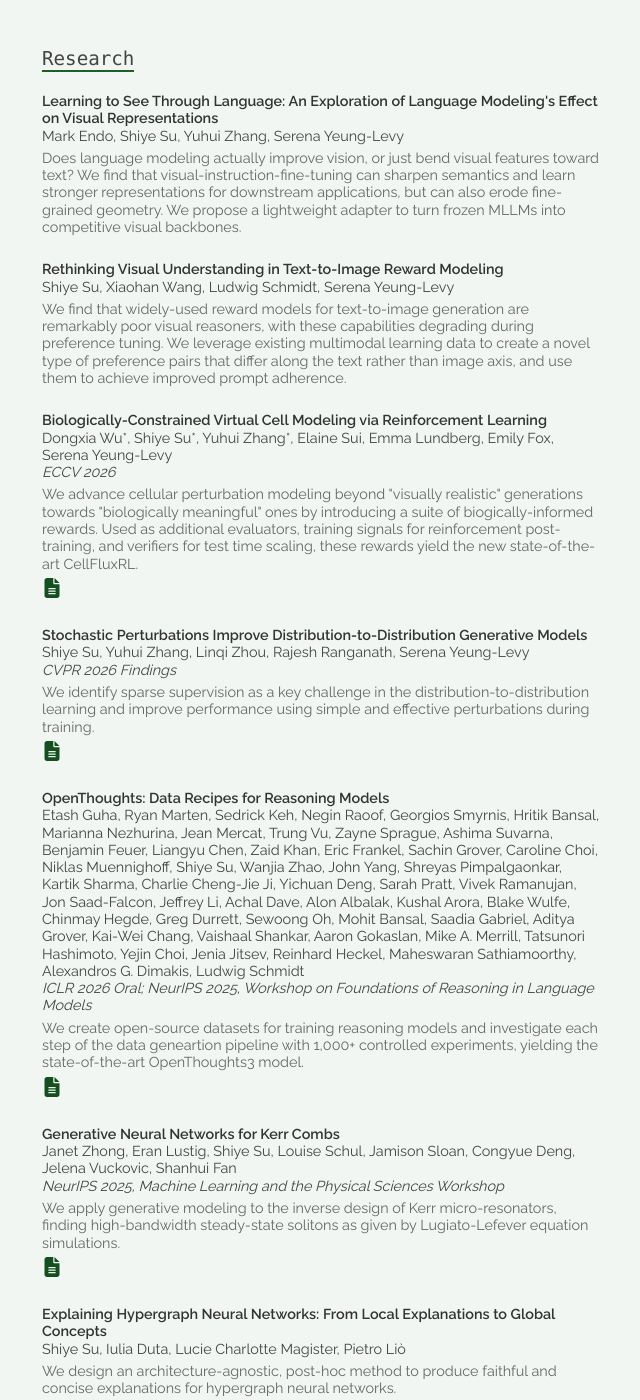
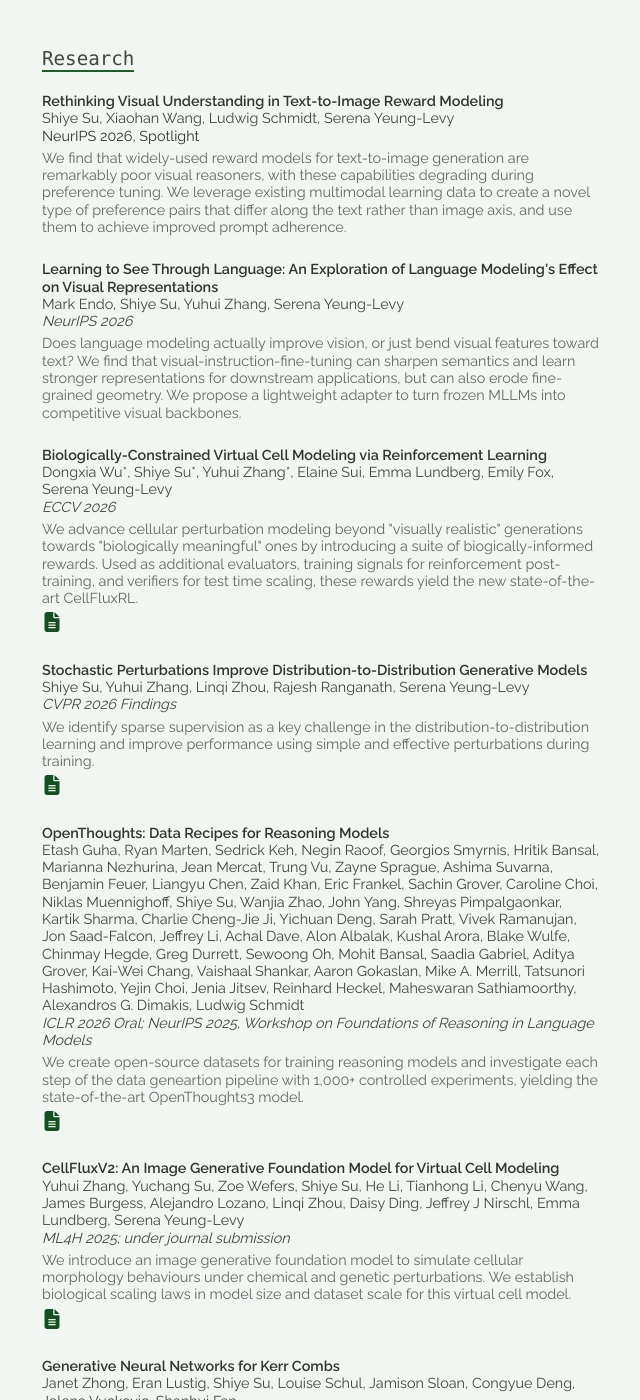
Before and after one commit to ssu53/ssu53.github.io, a Jekyll site: the page built from index.html, in a window 1280 px wide and 1400 px high, scrolled down 869 px. Shown: the whole window, without its empty margins (318-958 px from the left). Built offline with Jekyll 4.4.1, drawn with Linux system fonts in a browser that asks for light colours.

Commit message:
small updates

```diff
--- a/index.html
+++ b/index.html
@@ -60,14 +60,16 @@ title: Shiye Su
     <h2>Research</h2>
     <ul class="publications">
         <li class="publication">
+            <div class="pub-title">Rethinking Visual Understanding in Text-to-Image Reward Modeling</div>
+            <div class="pub-authors">Shiye Su, Xiaohan Wang, Ludwig Schmidt, Serena Yeung-Levy</div>
+            <div class=""pub-venue">NeurIPS 2026, Spotlight</div>
+            <div class="pub-description">We find that widely-used reward models for text-to-image generation are remarkably poor visual reasoners, with these capabilities degrading during preference tuning. We leverage existing multimodal learning data to create a novel type of preference pairs that differ along the text rather than image axis, and use them to achieve improved prompt adherence.</div>
+        </li>
+        <li class="publication">
             <div class="pub-title">Learning to See Through Language: An Exploration of Language Modeling's Effect on Visual Representations</div>
             <div class="pub-authors">Mark Endo, Shiye Su, Yuhui Zhang, Serena Yeung-Levy</div>
+            <div class="pub-venue">NeurIPS 2026</div>
             <div class="pub-description">Does language modeling actually improve vision, or just bend visual features toward text? We find that visual-instruction-fine-tuning can sharpen semantics and learn stronger representations for downstream applications, but can also erode fine-grained geometry. We propose a lightweight adapter to turn frozen MLLMs into competitive visual backbones.</div>
-        </li>
-        <li class="publication">
-            <div class="pub-title">Rethinking Visual Understanding in Text-to-Image Reward Modeling</div>
-            <div class="pub-authors">Shiye Su, Xiaohan Wang, Ludwig Schmidt, Serena Yeung-Levy</div>
-            <div class="pub-description">We find that widely-used reward models for text-to-image generation are remarkably poor visual reasoners, with these capabilities degrading during preference tuning. We leverage existing multimodal learning data to create a novel type of preference pairs that differ along the text rather than image axis, and use them to achieve improved prompt adherence.</div>
         </li>
         <li class="publication">
             <div class="pub-title">Biologically-Constrained Virtual Cell Modeling via Reinforcement Learning</div>
@@ -89,6 +91,13 @@ title: Shiye Su
             <div class="pub-venue">ICLR 2026 Oral; NeurIPS 2025, Workshop on Foundations of Reasoning in Language Models</div>
             <div class="pub-description">We create open-source datasets for training reasoning models and investigate each step of the data geneartion pipeline with 1,000+ controlled experiments, yielding the state-of-the-art OpenThoughts3 model.</div>
             <a href="https://arxiv.org/abs/2506.04178" class="pub-link" aria-label="Paper link"><svg><use href="#icon-paper"/></svg></a>
+        </li>
+        <li class="publication">
+            <div class="pub-title">CellFluxV2: An Image Generative Foundation Model for Virtual Cell Modeling</div>
+            <div class="pub-authors">Yuhui Zhang, Yuchang Su, Zoe Wefers, Shiye Su, He Li, Tianhong Li, Chenyu Wang, James Burgess, Alejandro Lozano, Linqi Zhou, Daisy Ding, Jeffrey J Nirschl, Emma Lundberg, Serena Yeung-Levy</div>
+            <div class="pub-venue">ML4H 2025; under journal submission</div>
+            <div class="pub-description">We introduce an image generative foundation model to simulate cellular morphology behaviours under chemical and genetic perturbations. We establish biological scaling laws in model size and dataset scale for this virtual cell model.</div>
+            <a href="https://www.biorxiv.org/content/10.64898/2026.01.19.696785v1.abstract" class="pub-link" aria-label="Paper link"><svg><use href="#icon-paper"/></svg></a>
         </li>
         <li class="publication">
             <div class="pub-title">Generative Neural Networks for Kerr Combs</div>
```
